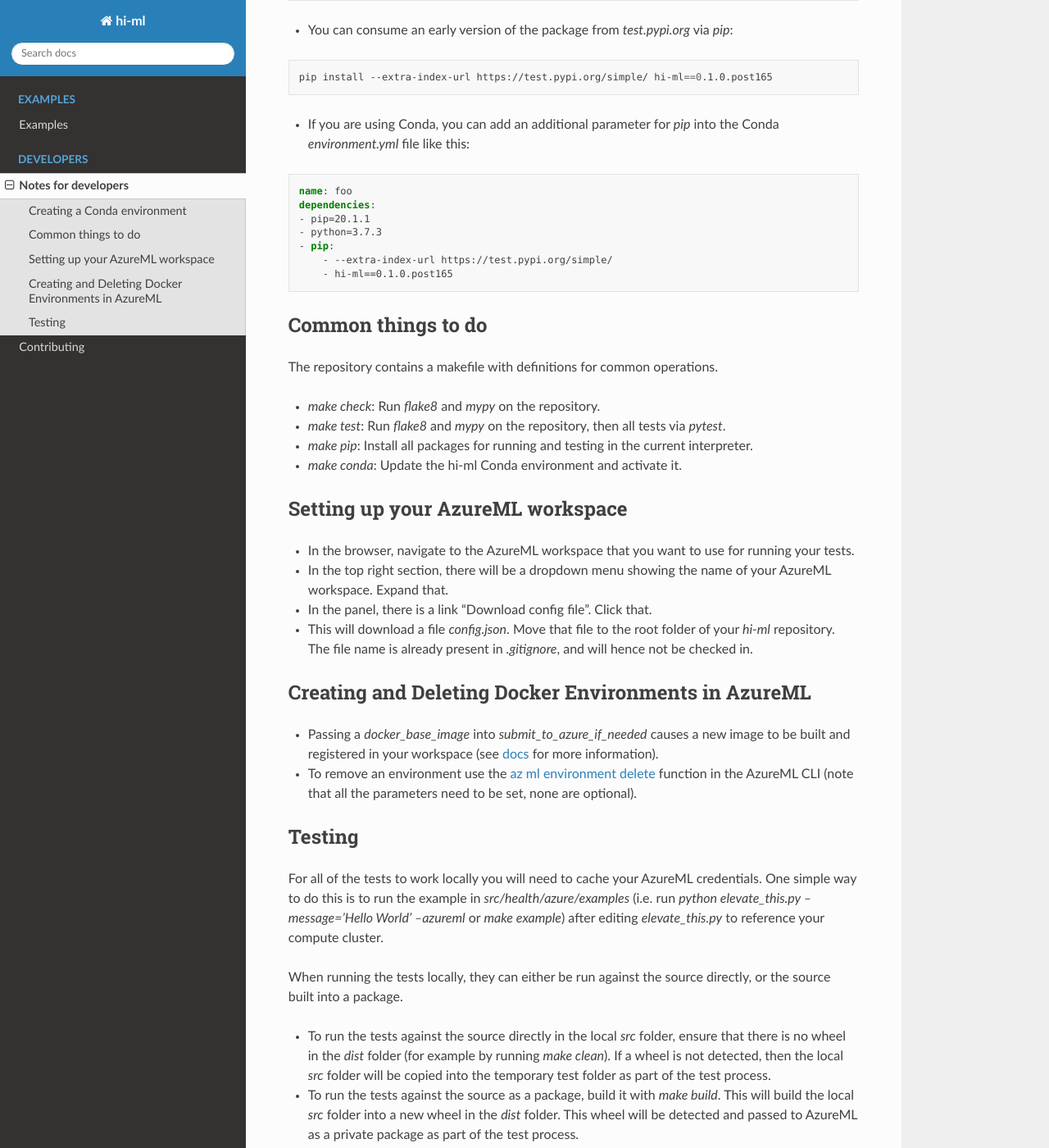
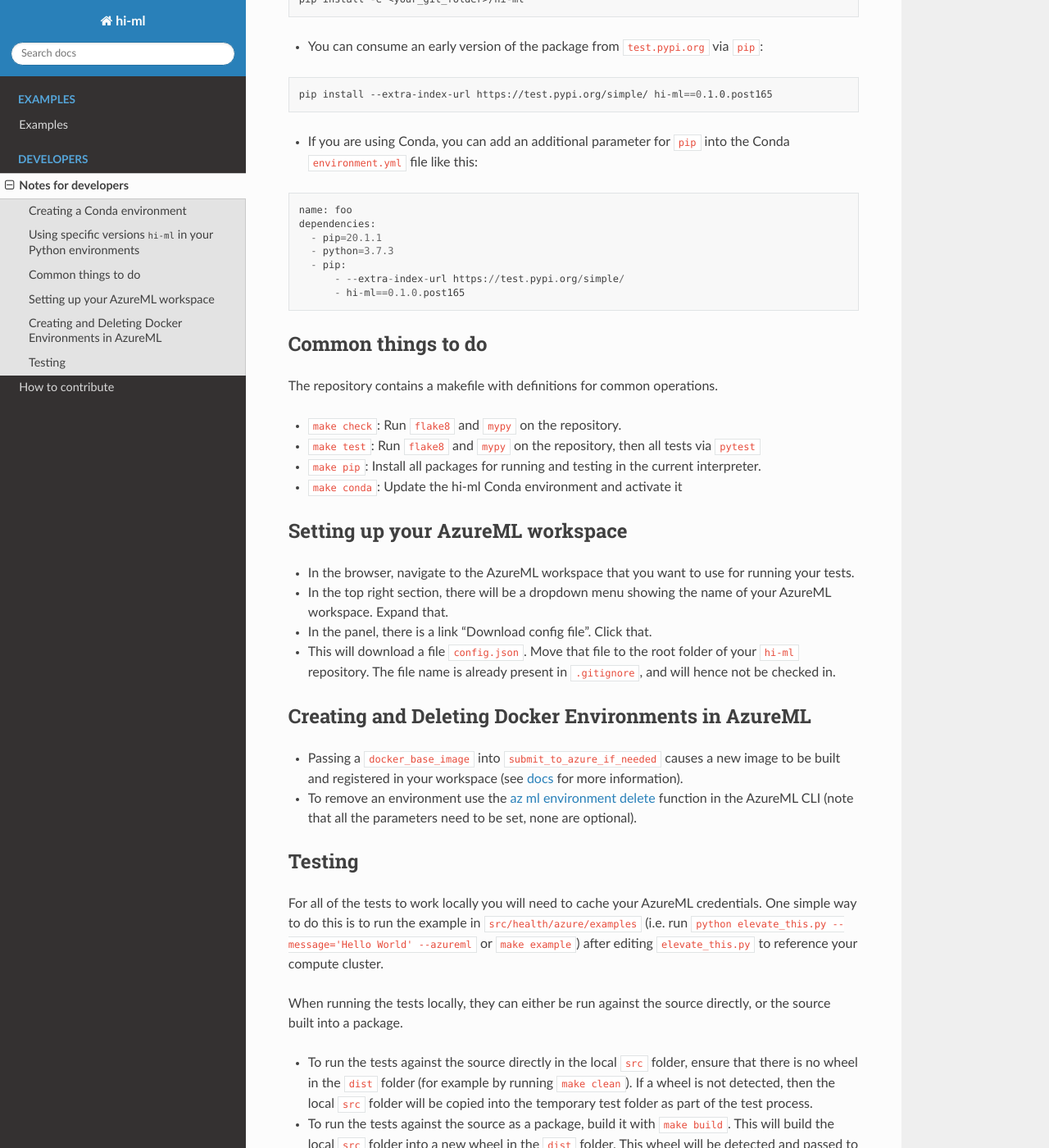
Before and after one commit to microsoft/hi-ml, a Sphinx documentation site: the page built from docs/source/developers.md, in a window 1280 px wide and 1400 px high, scrolled down 653 px. Shown: the whole window at 82% size. Built offline with Sphinx 7.4.7 and the Read the Docs theme 2.0.0, drawn with Linux system fonts in a browser that asks for light colours; some of the changed text lies outside the part shown.

````diff
--- a/build_requirements.txt
+++ b/build_requirements.txt
@@ -1,5 +1,7 @@
 sphinx==4.1.2
+sphinx-autodoc-typehints==1.12.0
 sphinx-rtd-theme==0.5.2
 sphinx-automodapi==0.13
+myst-parser==.0.15.2
 twine==3.3.0
 wheel==0.36.2
--- a/docs/source/conf.py
+++ b/docs/source/conf.py
@@ -9,11 +9,12 @@
 # If extensions (or modules to document with autodoc) are in another directory,
 # add these directories to sys.path here. If the directory is relative to the
 # documentation root, use os.path.abspath to make it absolute, like shown here.
-#
-# import os
-# import sys
-# sys.path.insert(0, os.path.abspath('../../src'))
 
+import os
+import sys
+
+root_dir = os.path.abspath('../../src')
+sys.path.insert(0, root_dir)
 
 # -- Project information -----------------------------------------------------
 
@@ -27,7 +28,17 @@ author = 'InnerEye'
 # Add any Sphinx extension module names here, as strings. They can be
 # extensions coming with Sphinx (named 'sphinx.ext.*') or your custom
 # ones.
-extensions = ['sphinx.ext.autodoc', 'sphinx.ext.coverage', 'sphinx.ext.napoleon', 'sphinx_automodapi.automodapi']
+extensions = [
+    'myst_parser',
+    'sphinx.ext.autodoc',
+    'sphinx.ext.coverage',
+    'sphinx.ext.napoleon',
+    'sphinx_automodapi.automodapi',
+    'sphinx_autodoc_typehints'
+    ]
+
+
+numpydoc_show_class_members = False
 
 # napoleon_google_docstring = True
 # napoleon_use_param = False
@@ -53,6 +64,12 @@ html_theme = 'sphinx_rtd_theme'
 # Add any paths that contain custom static files (such as style sheets) here,
 # relative to this directory. They are copied after the builtin static files,
 # so a file named "default.css" will overwrite the builtin "default.css".
-html_static_path = []
+html_static_path = []  # type: ignore
 
 modindex_common_prefix = ["health."]
+
+source_suffix = {
+    '.rst': 'restructuredtext',
+    '.txt': 'restructuredtext',
+    '.md': 'markdown',
+}
--- a/docs/source/developers/developers.rst
+++ b/docs/source/developers.md
@@ -1,75 +1,64 @@
-Notes for developers
-============
+# Notes for developers
 
-Creating a Conda environment
-~~~~~~~
+## Creating a Conda environment
 
 To create a separate Conda environment with all packages that `hi-ml` requires for running and testing,
 use the provided `environment.yml` file. Create a Conda environment called `himl` from that via
+```shell script
+conda env create --file environment.yml
+conda activate himl
+```
 
-.. code-block:: bash
-
-    conda env create --file environment.yml
-    conda activate himl
-
-
-Using specific versions `hi-ml` in your Python environments
+## Using specific versions `hi-ml` in your Python environments
 
 If you'd like to test specific changes to the `hi-ml` package in your code, you can use two different routes:
 
 * You can clone the `hi-ml` repository on your machine, and use `hi-ml` in your Python environment via a local package
 install:
+```shell script
+pip install -e <your_git_folder>/hi-ml
+```
+* You can consume an early version of the package from `test.pypi.org` via `pip`:
+```shell script
+pip install --extra-index-url https://test.pypi.org/simple/ hi-ml==0.1.0.post165
+```
+* If you are using Conda, you can add an additional parameter for `pip` into the Conda `environment.yml` file like this:
+```
+name: foo
+dependencies:
+  - pip=20.1.1
+  - python=3.7.3
+  - pip:
+      - --extra-index-url https://test.pypi.org/simple/
+      - hi-ml==0.1.0.post165
+```
 
-.. code-block:: bash
+## Common things to do
 
-    pip install -e <your_git_folder>/hi-ml
-
-* You can consume an early version of the package from `test.pypi.org` via `pip`:
-
-.. code-block:: bash
-
-    pip install --extra-index-url https://test.pypi.org/simple/ hi-ml==0.1.0.post165
-
-* If you are using Conda, you can add an additional parameter for `pip` into the Conda `environment.yml` file like this:
-
-.. code-block:: yaml
-
-    name: foo
-    dependencies:
-    - pip=20.1.1
-    - python=3.7.3
-    - pip:
-        - --extra-index-url https://test.pypi.org/simple/
-        - hi-ml==0.1.0.post165
+The repository contains a makefile with definitions for common operations.
+* `make check`: Run `flake8` and `mypy` on the repository.
+* `make test`: Run `flake8` and `mypy` on the repository, then all tests via `pytest`
+* `make pip`: Install all packages for running and testing in the current interpreter.
+* `make conda`: Update the hi-ml Conda environment and activate it
 
 
-Common things to do
-~~~~~~~
-
-The repository contains a makefile with definitions for common operations.
-
-* `make check`: Run `flake8` and `mypy` on the repository.
-* `make test`: Run `flake8` and `mypy` on the repository, then all tests via `pytest`.
-* `make pip`: Install all packages for running and testing in the current interpreter.
-* `make conda`: Update the hi-ml Conda environment and activate it.
-
-
-Setting up your AzureML workspace
-~~~~~~~
+## Setting up your AzureML workspace
 
 * In the browser, navigate to the AzureML workspace that you want to use for running your tests.
 * In the top right section, there will be a dropdown menu showing the name of your AzureML workspace. Expand that.
 * In the panel, there is a link "Download config file". Click that.
-* This will download a file `config.json`. Move that file to the root folder of your `hi-ml` repository. The file name is already present in `.gitignore`, and will hence not be checked in.
+* This will download a file `config.json`. Move that file to the root folder of your `hi-ml` repository. The file name
+is already present in `.gitignore`, and will hence not be checked in.
 
-Creating and Deleting Docker Environments in AzureML
-~~~~~~~
+## Creating and Deleting Docker Environments in AzureML
 
-* Passing a `docker_base_image` into `submit_to_azure_if_needed` causes a new image to be built and registered in your workspace (see `docs <https://docs.microsoft.com/en-us/azure/machine-learning/how-to-use-environments>`_ for more information).
-* To remove an environment use the `az ml environment delete <https://docs.microsoft.com/en-us/cli/azure/ml/environment?view=azure-cli-latest#az_ml_environment_delete>`_ function in the AzureML CLI (note that all the parameters need to be set, none are optional).
+* Passing a `docker_base_image` into `submit_to_azure_if_needed` causes a new image to be built and registered in your
+workspace (see [docs](https://docs.microsoft.com/en-us/azure/machine-learning/how-to-use-environments) for more
+information).
+* To remove an environment use the [az ml environment delete](https://docs.microsoft.com/en-us/cli/azure/ml/environment?view=azure-cli-latest#az_ml_environment_delete)
+function in the AzureML CLI (note that all the parameters need to be set, none are optional).
 
-Testing
-~~~~~~~
+## Testing
 
 For all of the tests to work locally you will need to cache your AzureML credentials. One simple way to do this is to
 run the example in `src/health/azure/examples` (i.e. run `python elevate_this.py --message='Hello World' --azureml` or
--- a/docs/source/developers/contributing.rst
+++ /dev/null
@@ -1,4 +0,0 @@
-Contributing
-==================
-How to contribute
-~~~~~~~~~~~~~~~~~~
````
Also changed, not shown: docs/source/api/api.rst (added, +7 -0 lines), docs/source/contributing.md (added, +16 -0 lines), docs/source/examples.md (renamed from docs/source/examples/examples.rst, +24 -34 lines), docs/source/index.rst (+12 -5 lines).
